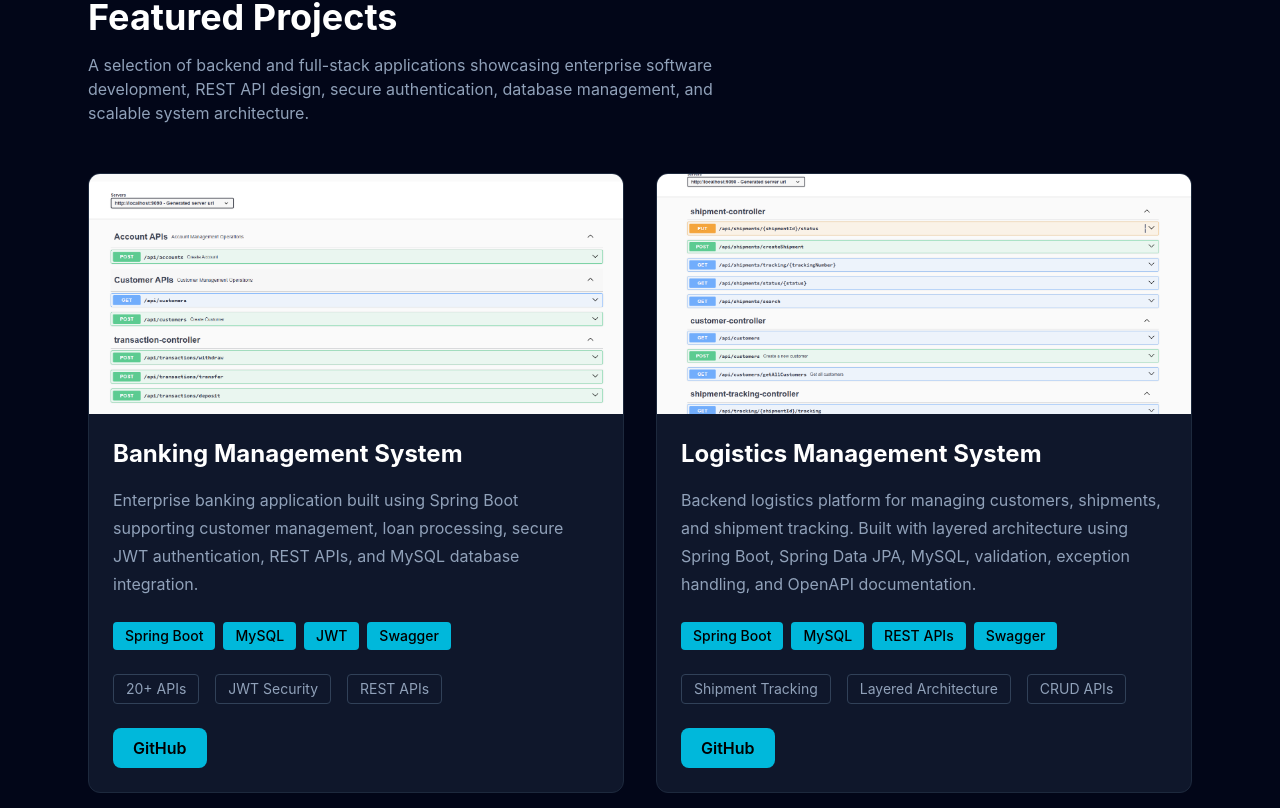
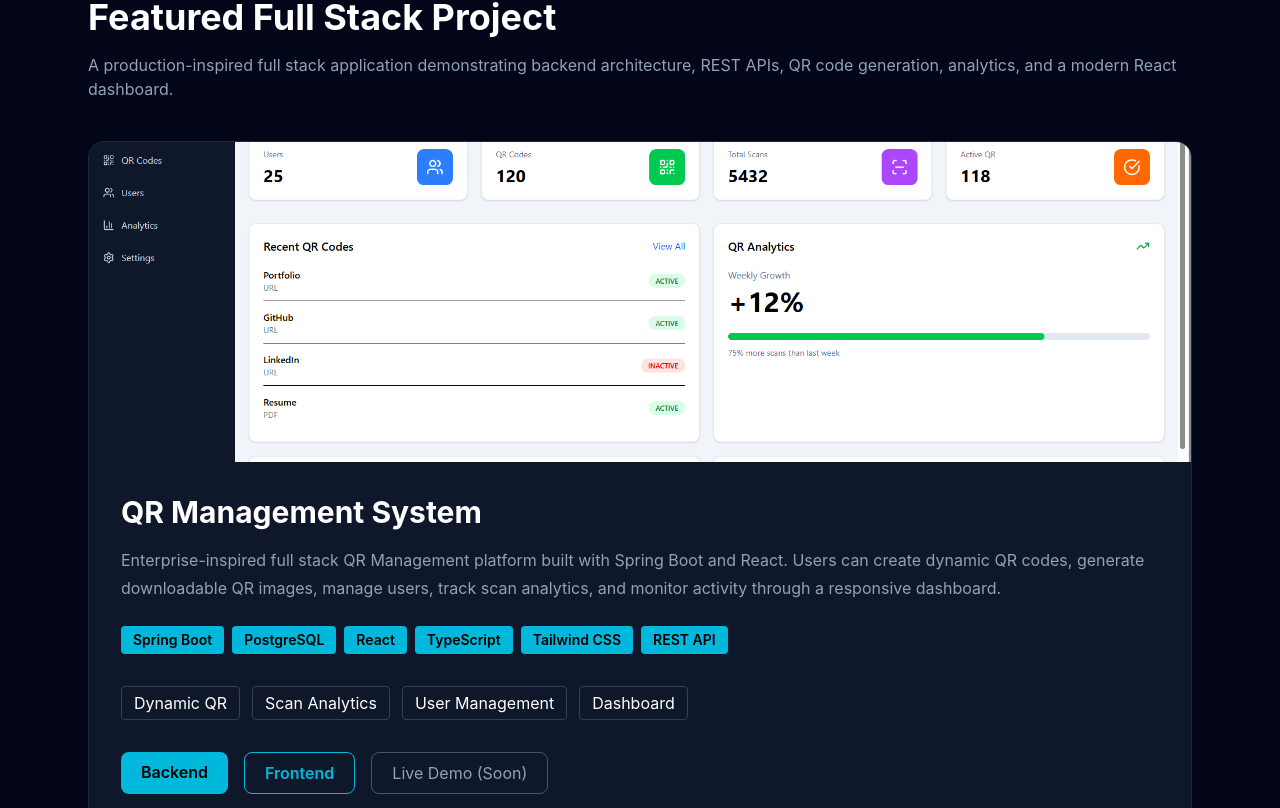
Before and after one commit to itsNitish247/portfolio, a React app: page / in a window 1280 px wide. Shown: the part 2792-3600 px from the top of the page. Built offline with nearby package versions, Linux system fonts and the light colour scheme; the HTML template or start-up script is replaced by a standard one.

Commit message:
added qr management project

```diff
--- a/src/App.jsx
+++ b/src/App.jsx
@@ -8,6 +8,7 @@ import Skills from "./sections/Skills";
 import Projects from "./sections/Projects";
 import Experience from "./sections/Experience";
 import Contact from "./sections/Contact";
+import FeaturedProject from "./sections/FeaturedProject";
 
 function App() {
   return (
@@ -23,6 +24,7 @@ function App() {
       <About />
       <Stats />
       <Skills />
+      <FeaturedProject />
       <Projects />
       <Experience />
       <Contact />
--- /dev/null
+++ b/src/sections/FeaturedProject.jsx
@@ -0,0 +1,116 @@
+import QR from "../assets/QR.png";
+
+function FeaturedProject() {
+  return (
+    <section
+      id="featured-project"
+      className="max-w-6xl mx-auto px-6 py-24"
+    >
+      <h2 className="text-4xl font-bold mb-4">
+        Featured Full Stack Project
+      </h2>
+
+      <p className="text-slate-400 mb-10">
+        A production-inspired full stack application demonstrating backend
+        architecture, REST APIs, QR code generation, analytics, and a modern
+        React dashboard.
+      </p>
+
+      <div className="bg-slate-900 border border-slate-800 rounded-2xl overflow-hidden hover:border-cyan-500 transition">
+
+        <img
+          src={QR}
+          alt="QR Management System"
+          className="w-full h-80 object-cover"
+        />
+
+        <div className="p-8">
+
+          <h3 className="text-3xl font-bold">
+            QR Management System
+          </h3>
+
+          <p className="mt-4 text-slate-400 leading-7">
+            Enterprise-inspired full stack QR Management platform built with
+            Spring Boot and React. Users can create dynamic QR codes, generate
+            downloadable QR images, manage users, track scan analytics, and
+            monitor activity through a responsive dashboard.
+          </p>
+
+          <div className="mt-6 flex flex-wrap gap-2">
+
+            {[
+              "Spring Boot",
+              "PostgreSQL",
+              "React",
+              "TypeScript",
+              "Tailwind CSS",
+              "REST API",
+            ].map((tech) => (
+              <span
+                key={tech}
+                className="bg-cyan-500 text-black px-3 py-1 rounded text-sm font-semibold"
+              >
+                {tech}
+              </span>
+            ))}
+
+          </div>
+
+          <div className="flex flex-wrap gap-3 mt-8">
+
+            <span className="border border-slate-700 px-3 py-1 rounded">
+              Dynamic QR
+            </span>
+
+            <span className="border border-slate-700 px-3 py-1 rounded">
+              Scan Analytics
+            </span>
+
+            <span className="border border-slate-700 px-3 py-1 rounded">
+              User Management
+            </span>
+
+            <span className="border border-slate-700 px-3 py-1 rounded">
+              Dashboard
+            </span>
+
+          </div>
+
+          <div className="flex gap-4 mt-8">
+
+            <a
+              href="https://github.com/itsNitish247/qr-management-system"
+              target="_blank"
+              rel="noreferrer"
+              className="bg-cyan-500 text-black px-5 py-2 rounded-lg font-semibold"
+            >
+              Backend
+            </a>
+
+            <a
+              href="https://github.com/itsNitish247/qr-management-system-ui"
+              target="_blank"
+              rel="noreferrer"
+              className="border border-cyan-500 text-cyan-500 px-5 py-2 rounded-lg font-semibold hover:bg-cyan-500 hover:text-black transition"
+            >
+              Frontend
+            </a>
+
+            <button
+              className="border border-slate-600 px-5 py-2 rounded-lg text-slate-400"
+            >
+              Live Demo (Soon)
+            </button>
+
+          </div>
+
+        </div>
+
+      </div>
+
+    </section>
+  );
+}
+
+export default FeaturedProject;
--- a/src/sections/Projects.jsx
+++ b/src/sections/Projects.jsx
@@ -51,11 +51,11 @@ const Projects = () => {
       className="max-w-6xl mx-auto px-6 py-24"
     >
       <h2 className="text-4xl font-bold mb-4">
-        Featured Projects
+        Featured Backend Projects
       </h2>
 
       <p className="text-slate-400 mb-12 max-w-2xl">
-        A selection of backend and full-stack applications showcasing
+        A selection of backend  applications showcasing
         enterprise software development, REST API design, secure
         authentication, database management, and scalable system
         architecture.
```
Also changed, not shown: src/assets/QR.png (added).
